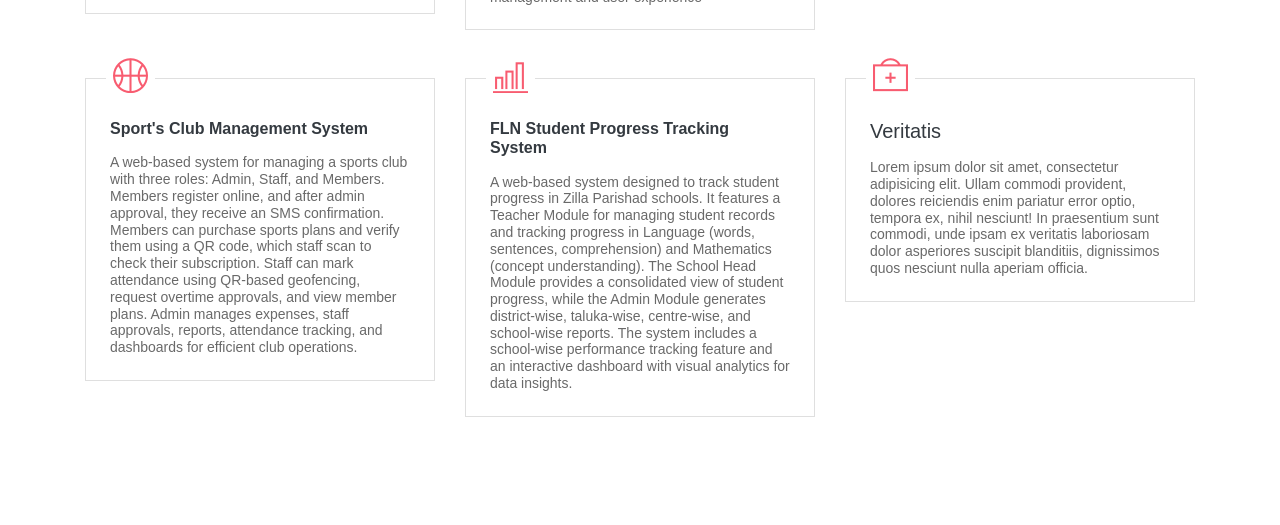
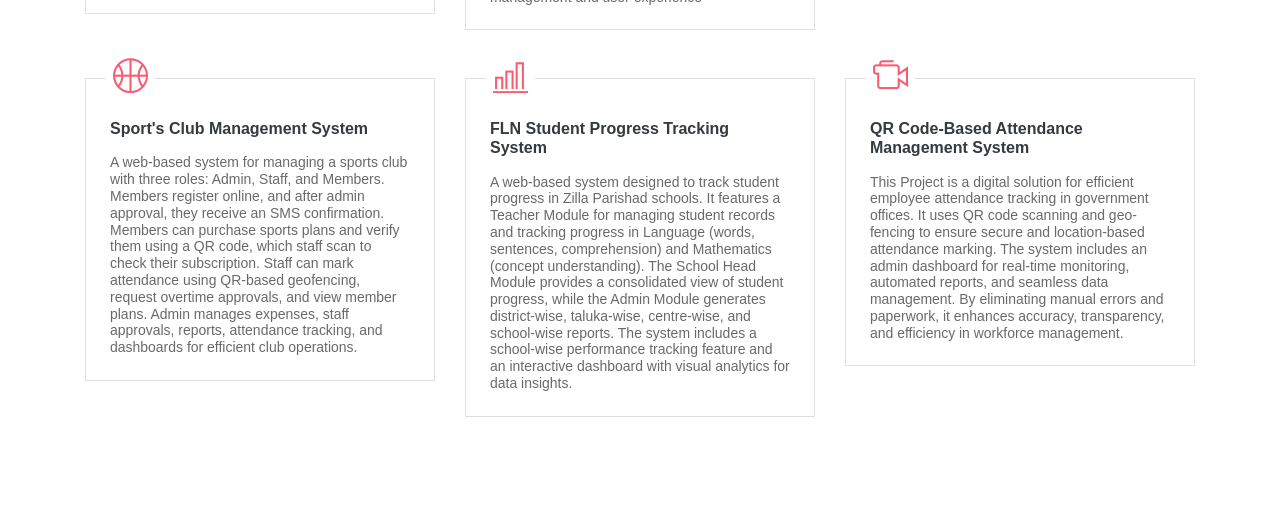
Before and after one commit to khaled-md/my-portfolio, a plain HTML site: page index.html in a window 1280 px wide. Shown: the part 2399-2924 px from the top of the page. Drawn offline with Linux system fonts and the light colour scheme; some packages are replaced by stand-ins of ours; a script that the page names is missing.

Commit message:
Update index.html

```diff
--- a/index.html
+++ b/index.html
@@ -461,11 +461,11 @@ reviews to ensure the integrity and security of web applications.
                 <div class="col-md-4 col-sm-6">
                     <div class="card mb-5">
                        <div class="card-header has-icon">
-                            <i class="ti-support text-danger" aria-hidden="true"></i>
+                            <i class="ti-video-camera text-danger" aria-hidden="true"></i>
                         </div>
                         <div class="card-body px-4 py-3">
-                            <h5 class="mb-3 card-title text-dark">Veritatis</h5>
-                            <P class="subtitle">Lorem ipsum dolor sit amet, consectetur adipisicing elit. Ullam commodi provident, dolores reiciendis enim pariatur error optio, tempora ex, nihil nesciunt! In praesentium sunt commodi, unde ipsam ex veritatis laboriosam dolor asperiores suscipit blanditiis, dignissimos quos nesciunt nulla aperiam officia.</P>
+                            <h6 class="mb-3 card-title text-dark" style="font-weight: bold;">QR Code-Based Attendance Management System</h6>
+                            <P class="subtitle">This Project is a digital solution for efficient employee attendance tracking in government offices. It uses QR code scanning and geo-fencing to ensure secure and location-based attendance marking. The system includes an admin dashboard for real-time monitoring, automated reports, and seamless data management. By eliminating manual errors and paperwork, it enhances accuracy, transparency, and efficiency in workforce management.</P>
                         </div>
                     </div>
                 </div>
```
